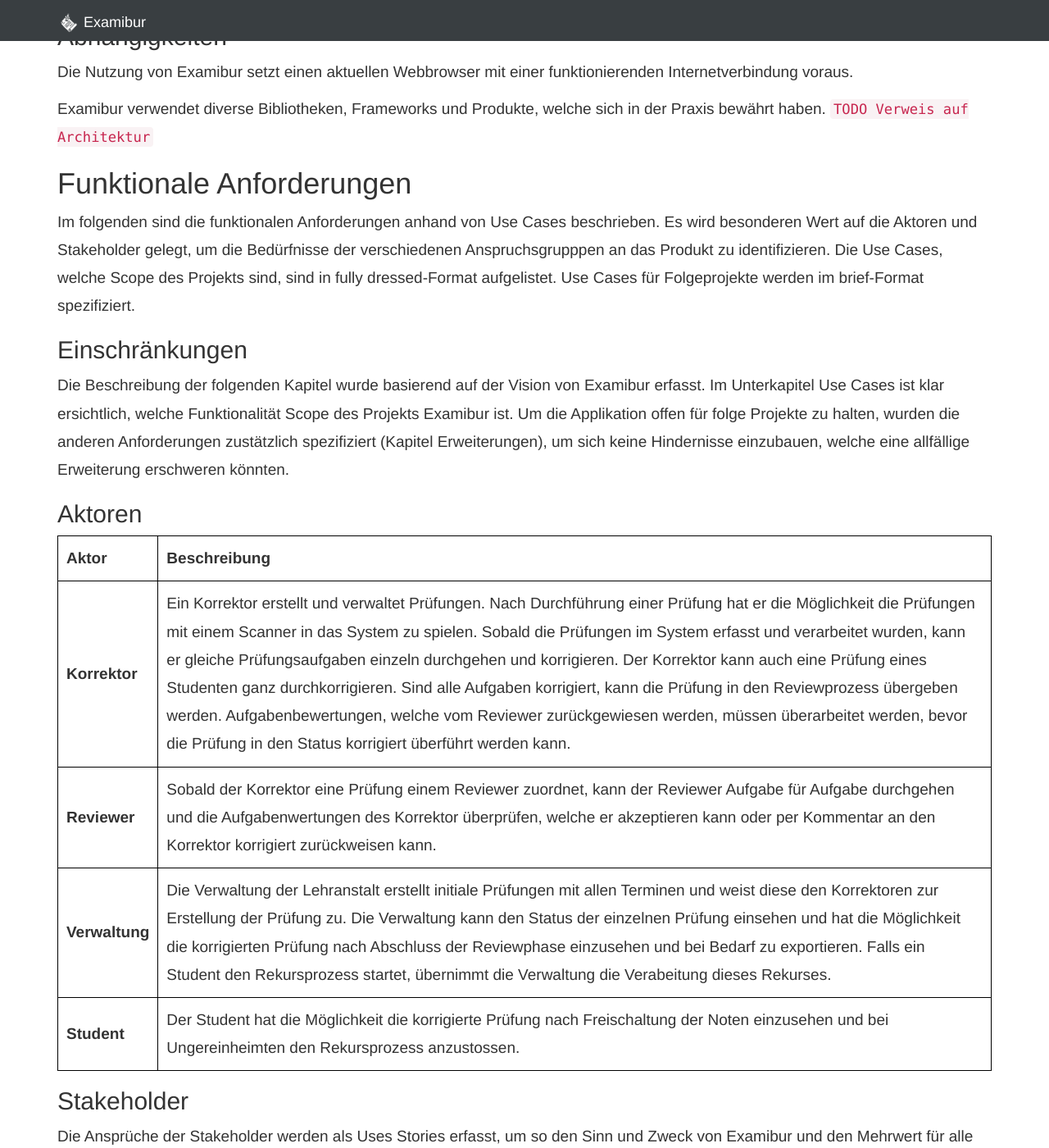
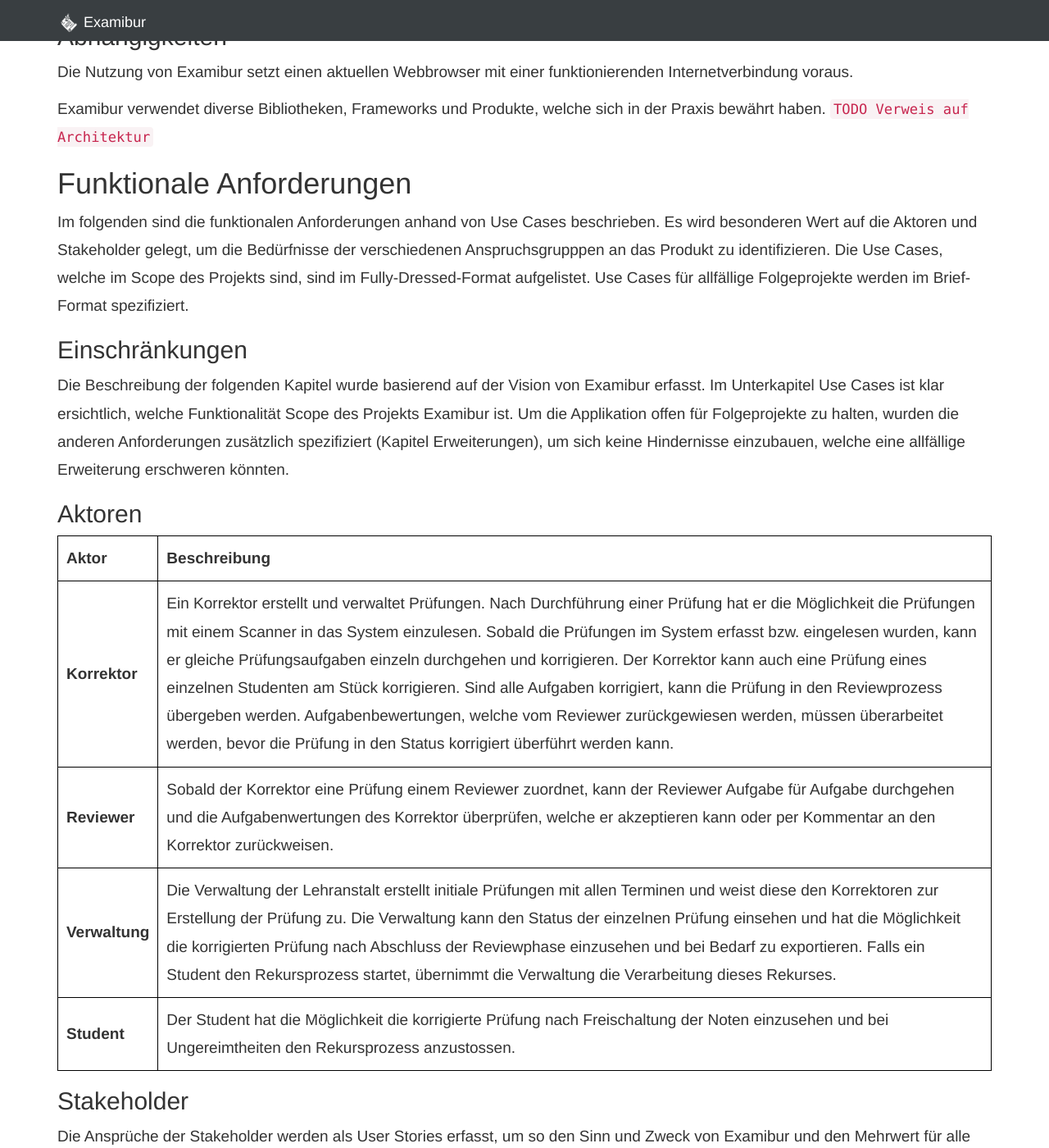
Before and after one commit to Examibur/examibur, a Jekyll site: the page built from docs/anforderungen/anforderungsspezifikation.md, in a window 1280 px wide and 1400 px high, scrolled down 1351 px. Shown: the whole window at 82% size. Built offline with Jekyll 4.4.1, drawn with Linux system fonts in a browser that asks for light colours; nearby versions of some CDN libraries; Markdown is read by kramdown in place of the engine named in the settings; some of the changed text lies outside the part shown.

Commit message:
Fix typos in first half of the document

```diff
--- a/docs/anforderungen/anforderungsspezifikation.md
+++ b/docs/anforderungen/anforderungsspezifikation.md
@@ -38,23 +38,23 @@
 Examibur verwendet diverse Bibliotheken, Frameworks und Produkte, welche sich in der Praxis bewährt haben. `TODO Verweis auf Architektur`
 
 # Funktionale Anforderungen
-Im folgenden sind die funktionalen Anforderungen anhand von Use Cases beschrieben. Es wird besonderen Wert auf die Aktoren und Stakeholder gelegt, um die Bedürfnisse der verschiedenen Anspruchsgrupppen an das Produkt zu identifizieren. Die Use Cases, welche Scope des Projekts sind, sind in fully dressed-Format aufgelistet. Use Cases für Folgeprojekte werden im brief-Format spezifiziert.
+Im folgenden sind die funktionalen Anforderungen anhand von Use Cases beschrieben. Es wird besonderen Wert auf die Aktoren und Stakeholder gelegt, um die Bedürfnisse der verschiedenen Anspruchsgrupppen an das Produkt zu identifizieren. Die Use Cases, welche im Scope des Projekts sind, sind im Fully-Dressed-Format aufgelistet. Use Cases für allfällige Folgeprojekte werden im Brief-Format spezifiziert.
 
 ## Einschränkungen
-Die Beschreibung der folgenden Kapitel wurde basierend auf der Vision von Examibur erfasst. Im Unterkapitel Use Cases ist klar ersichtlich, welche Funktionalität Scope des Projekts Examibur ist. Um die Applikation offen für folge Projekte zu halten, wurden die anderen Anforderungen zustätzlich spezifiziert (Kapitel Erweiterungen), um sich keine Hindernisse einzubauen, welche eine allfällige Erweiterung erschweren könnten.
+Die Beschreibung der folgenden Kapitel wurde basierend auf der Vision von Examibur erfasst. Im Unterkapitel Use Cases ist klar ersichtlich, welche Funktionalität Scope des Projekts Examibur ist. Um die Applikation offen für Folgeprojekte zu halten, wurden die anderen Anforderungen zusätzlich spezifiziert (Kapitel Erweiterungen), um sich keine Hindernisse einzubauen, welche eine allfällige Erweiterung erschweren könnten.
 
 ## Aktoren
 
 | Aktor                         | Beschreibung  |
 |-------------------------------|---------------|
-| **Korrektor**                 | Ein Korrektor erstellt und verwaltet Prüfungen. Nach Durchführung einer Prüfung hat er die Möglichkeit die Prüfungen mit einem Scanner in das System zu spielen. Sobald die Prüfungen im System erfasst und verarbeitet wurden, kann er gleiche Prüfungsaufgaben einzeln durchgehen und korrigieren. Der Korrektor kann auch eine Prüfung eines Studenten ganz durchkorrigieren. Sind alle Aufgaben korrigiert, kann die Prüfung in den Reviewprozess übergeben werden. Aufgabenbewertungen, welche vom Reviewer zurückgewiesen werden, müssen überarbeitet werden, bevor die Prüfung in den Status korrigiert überführt werden kann. |
-| **Reviewer**                  | Sobald der Korrektor eine Prüfung einem Reviewer zuordnet, kann der Reviewer Aufgabe für Aufgabe durchgehen und die Aufgabenwertungen des Korrektor überprüfen, welche er akzeptieren kann oder per Kommentar an den Korrektor korrigiert zurückweisen kann.	|
-| **Verwaltung**                | Die Verwaltung der Lehranstalt erstellt initiale Prüfungen mit allen Terminen und weist diese den Korrektoren zur Erstellung der Prüfung zu. Die Verwaltung kann den Status der einzelnen Prüfung einsehen und hat die Möglichkeit die korrigierten Prüfung nach Abschluss der Reviewphase einzusehen und bei Bedarf zu exportieren. Falls ein Student den Rekursprozess startet, übernimmt die Verwaltung die Verabeitung dieses Rekurses. 	|
-| **Student**                   | Der Student hat die Möglichkeit die korrigierte Prüfung nach Freischaltung der Noten einzusehen und bei Ungereinheimten den Rekursprozess anzustossen.  	|
+| **Korrektor**                 | Ein Korrektor erstellt und verwaltet Prüfungen. Nach Durchführung einer Prüfung hat er die Möglichkeit die Prüfungen mit einem Scanner in das System einzulesen. Sobald die Prüfungen im System erfasst bzw. eingelesen wurden, kann er gleiche Prüfungsaufgaben einzeln durchgehen und korrigieren. Der Korrektor kann auch eine Prüfung eines einzelnen Studenten am Stück korrigieren. Sind alle Aufgaben korrigiert, kann die Prüfung in den Reviewprozess übergeben werden. Aufgabenbewertungen, welche vom Reviewer zurückgewiesen werden, müssen überarbeitet werden, bevor die Prüfung in den Status korrigiert überführt werden kann. |
+| **Reviewer**                  | Sobald der Korrektor eine Prüfung einem Reviewer zuordnet, kann der Reviewer Aufgabe für Aufgabe durchgehen und die Aufgabenwertungen des Korrektor überprüfen, welche er akzeptieren kann oder per Kommentar an den Korrektor zurückweisen.	|
+| **Verwaltung**                | Die Verwaltung der Lehranstalt erstellt initiale Prüfungen mit allen Terminen und weist diese den Korrektoren zur Erstellung der Prüfung zu. Die Verwaltung kann den Status der einzelnen Prüfung einsehen und hat die Möglichkeit die korrigierten Prüfung nach Abschluss der Reviewphase einzusehen und bei Bedarf zu exportieren. Falls ein Student den Rekursprozess startet, übernimmt die Verwaltung die Verarbeitung dieses Rekurses. 	|
+| **Student**                   | Der Student hat die Möglichkeit die korrigierte Prüfung nach Freischaltung der Noten einzusehen und bei Ungereimtheiten den Rekursprozess anzustossen.  	|
 
 ## Stakeholder
 
-Die Ansprüche der Stakeholder werden als Uses Stories erfasst, um so den Sinn und Zweck von Examibur und den Mehrwert für alle Stakeholder aufzuzeigen.
+Die Ansprüche der Stakeholder werden als User Stories erfasst, um so den Sinn und Zweck von Examibur und den Mehrwert für alle Stakeholder aufzuzeigen.
 
 ### Lehranstalt
 #### _US101: Qualitätssicherung_
@@ -89,11 +89,11 @@
 
 #### _US303: Prüfungseinsicht_
 
-Als Student möchte ich die Prüfung inklusiv Korrektur nach Freischaltung der Noten einsehen, um so das Zustandkommen der Note zu verstehen und um Wissenslücken am Ende des Moduls zu identifizieren.
+Als Student möchte ich die Prüfung inklusiv Korrektur nach Freischaltung der Noten einsehen, um so das Zustandekommen der Note zu verstehen und um Wissenslücken am Ende des Moduls zu identifizieren.
 
 #### _US304: Rekursprozess_
 
-Als Student möchte ich den Rekursprozess bei Ungereinheimten anstossen, um so alle Fristen und Bedingungen für einen gültigen Rekurs einhalten zu können.
+Als Student möchte ich den Rekursprozess bei Ungereimtheiten anstossen, um so alle Fristen und Bedingungen für einen gültigen Rekurs einhalten zu können.
 
 
 ## Use Cases
@@ -103,7 +103,7 @@
 
 ### Beschreibung
 
-Im folgenden sind alle Use Cases im fully dressed-Format aufgelistet, welche Teil des Scopes des Projekts sind.
+Im folgenden sind alle Use Cases im Fully-Dressed-Format aufgelistet, welche Teil des Scopes des Projekts sind.
 
 #### _UC001: Prüfungen anzeigen_
 **Primary Actor:** Korrektor, Reviewer, Verwaltung
@@ -166,8 +166,8 @@
 
 **Stakeholders and Interests:**
 
-- _Korrektor_ will alle Prüfungsteilnahmen sehen, um Prüfungsteilnahmen einzeln korregieren zu können.
-- _Reviewer_ will alle Prüfungsteilnahmen sehen, um Prüfungsteilnahmen einzeln reviewern zu können.
+- _Korrektor_ will alle Prüfungsteilnahmen sehen, um Prüfungsteilnahmen einzeln korrigieren zu können.
+- _Reviewer_ will alle Prüfungsteilnahmen sehen, um Prüfungsteilnahmen einzeln reviewen zu können.
 - _Verwaltung_ will alle Prüfungsteilnahmen sehen, um Prüfungsteilnahmen an Studenten freigeben und um Notenexporte über alle Prüfungsteilnahmen durchführen zu können.
 
 **Preconditions:**
@@ -296,7 +296,7 @@
 **Main Success Scenario:**
 
 1. Der User drückt auf zum Review freigeben und wählt den Reviewer aus.
-2. Das System weist dem Reviewer die Prüfung zum Reviewen zu.
+2. Das System weist dem Reviewer die Prüfung zum reviewen zu.
 
 #### _UC009: Review abarbeiten_
 **Primary Actor:** Korrektor
```
Also changed, not shown: other parts of docs/anforderungen/anforderungsspezifikation.md (+2 -2 lines).
